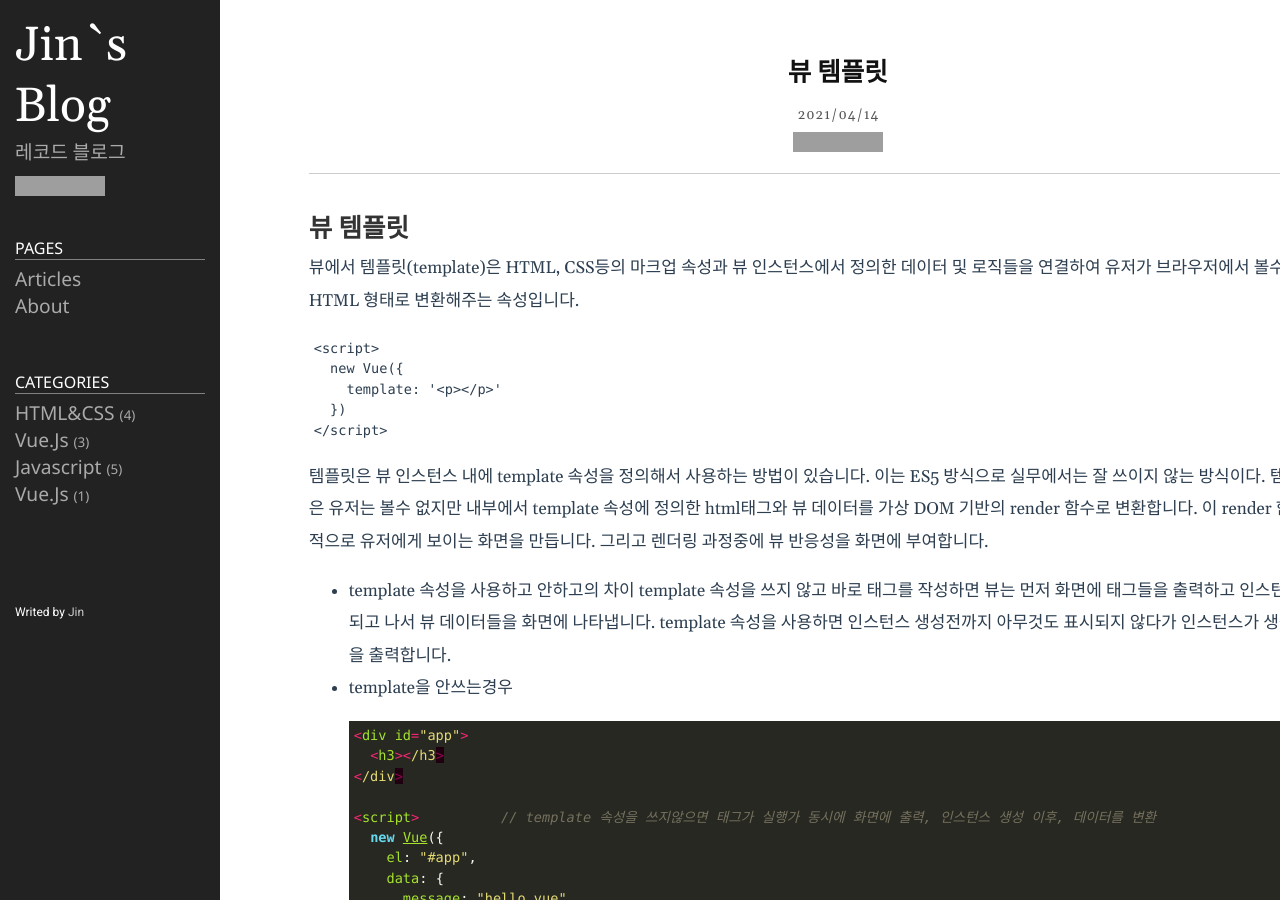
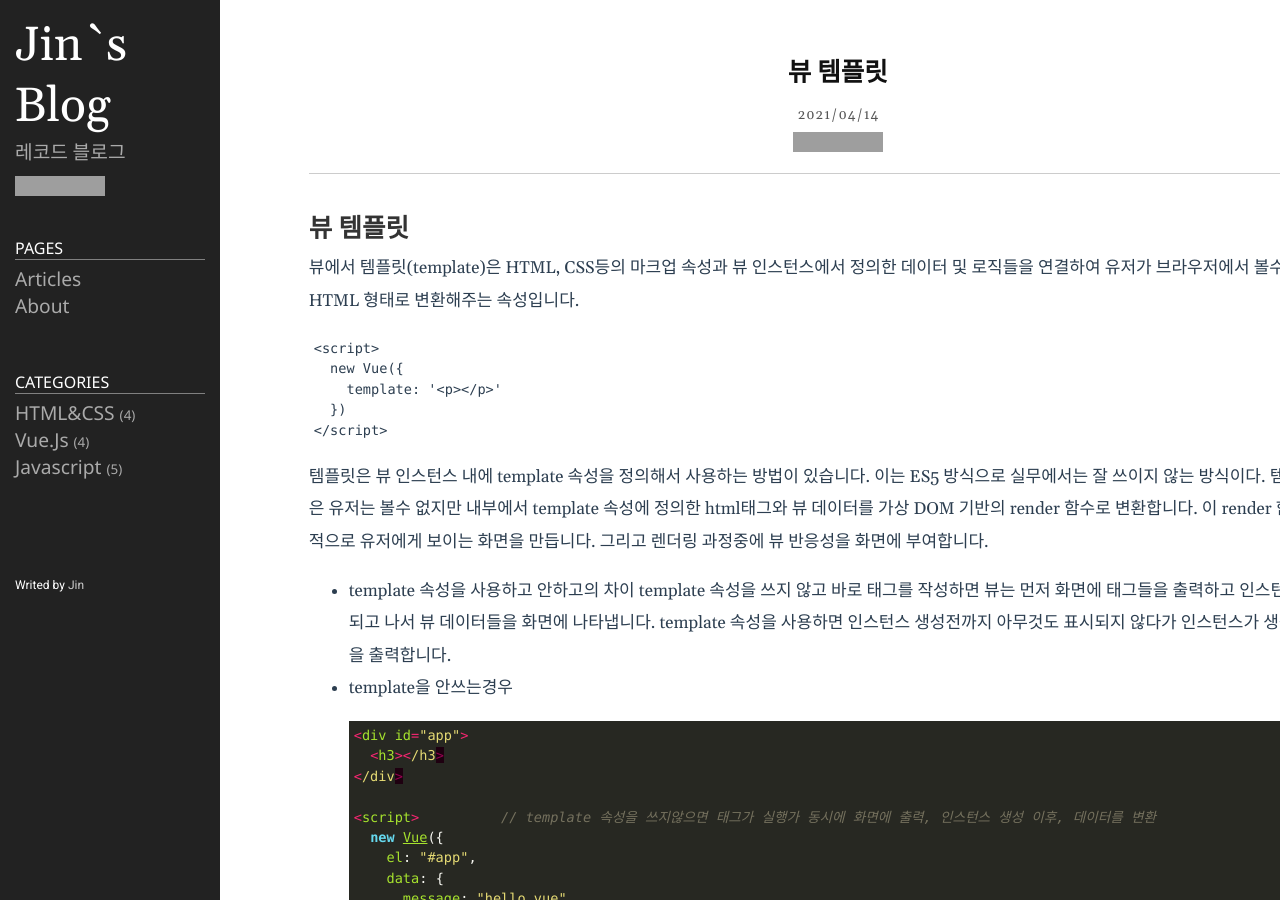
Before and after one commit to 0626na/0626na.github.io, a Jekyll site: the page built from _posts/vue.js/2021-04-14-뷰 템플릿.md, in a window 1280 px wide and 900 px high. Built offline with Jekyll 4.4.1, drawn with Linux system fonts in a browser that asks for light colours; grey boxes are pictures that could not be loaded.

Commit message:
Update 2021-04-14-뷰 템플릿.md

```diff
--- a/_posts/vue.js/2021-04-14-뷰 템플릿.md
+++ b/_posts/vue.js/2021-04-14-뷰 템플릿.md
@@ -2,7 +2,7 @@
 layout: post
 title: 뷰 템플릿
 date: 2021-04-14
-category: vue.js
+category: Vue.js
 published: true
 
 ---
```
